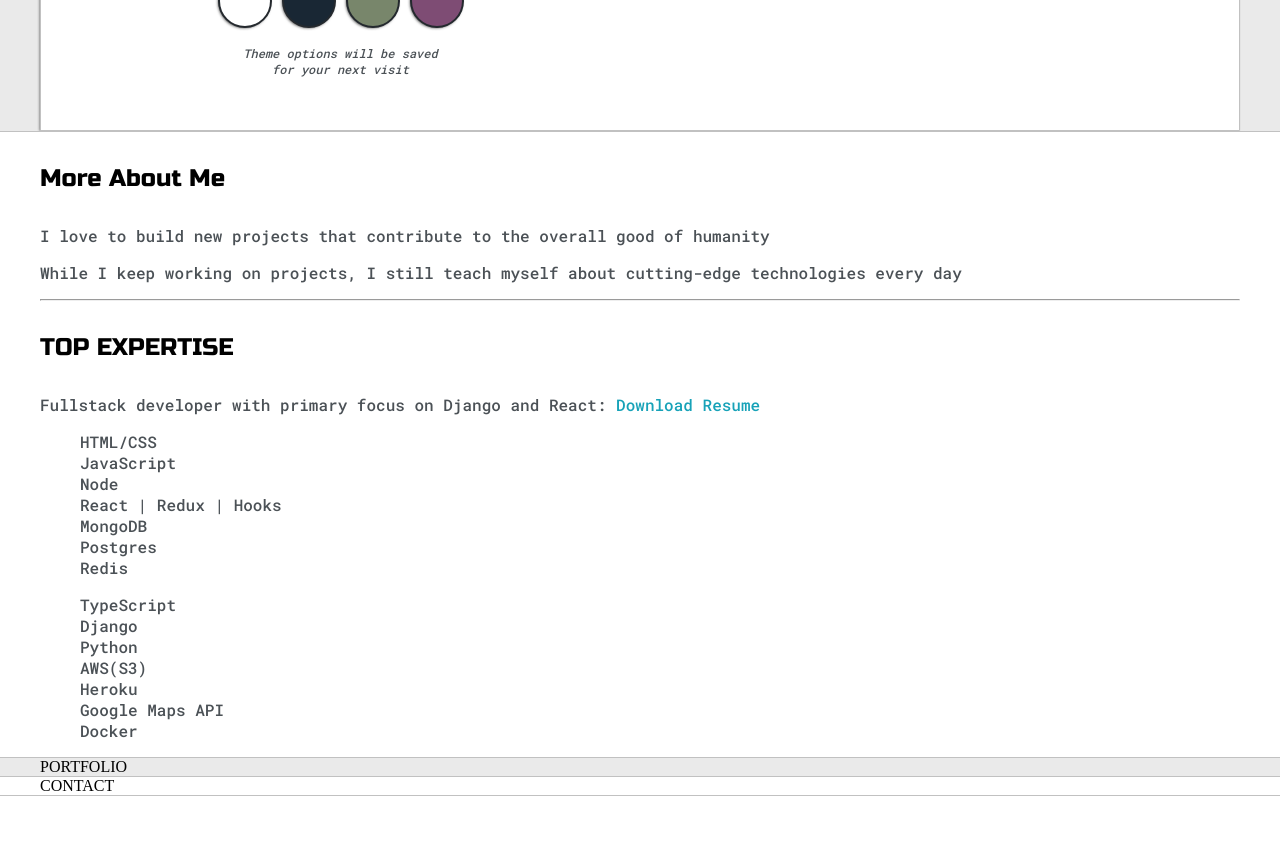
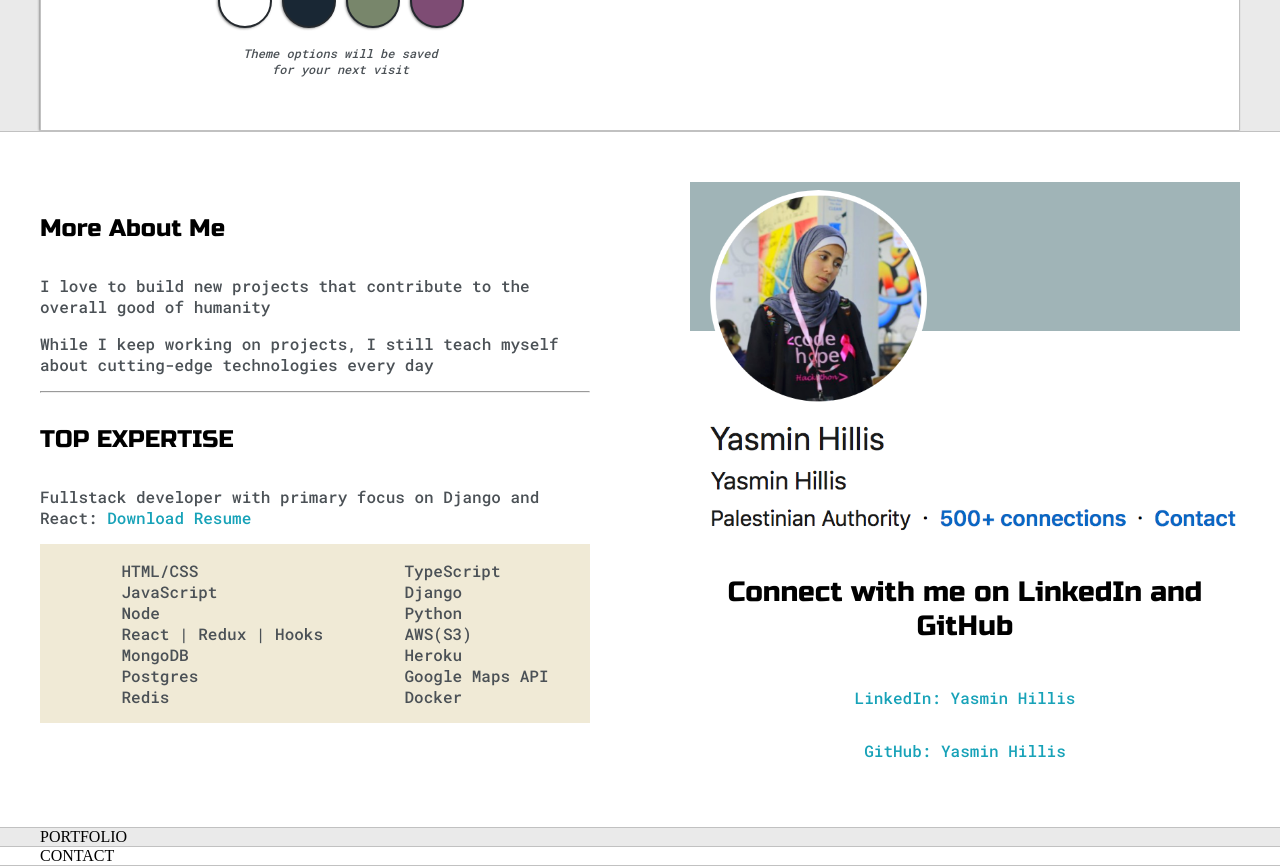
Before and after one commit to yasminove/portfolio, a React (Create React App) app: page / in a window 1280 px wide. Shown: the part 560-1426 px from the top of the page. Before the commit the page ends 1356 px from the top, so only its background shows below. Built offline with nearby package versions, Linux system fonts and the light colour scheme.

Commit message:
complete about section

```diff
--- a/src/App.tsx
+++ b/src/App.tsx
@@ -3,6 +3,7 @@ import './App.css';
 
 import ProfilePic from './images/yasmin.jpeg';
 import Resume from './images/resume.pdf';
+import Follow from './images/follow.png'
 
 function App() {
   return (
@@ -106,7 +107,16 @@ function App() {
                 </ul>
               </div>
             </div>
-            <div className='social-links'></div>
+            <div className='social-links'>
+              <img id="social-img" src={Follow}/>
+              <h3>Connect with me on LinkedIn and GitHub</h3>
+              <p>
+              <a href="https://github.com/yasminhillis" target="__blank">LinkedIn: Yasmin Hillis</a>
+              </p>
+              <p>
+              <a href="https://www.linkedin.com/in/yasmin-hillis-66088515a/" target="__blank">GitHub: Yasmin Hillis</a>
+              </p>
+            </div>
           </div>
         </div>
       </section>
@@ -117,6 +127,7 @@ function App() {
 
       <section className='s2'>
         <div className='main-container'>CONTACT</div>
+
       </section>
     </div>
   );
--- a/src/index.css
+++ b/src/index.css
@@ -217,6 +217,24 @@ li {
 
 }
 
+.about-wrapper {
+  display: grid;
+  grid-template-columns: repeat(auto-fit, minmax(320px, 1fr));
+  padding-top: 50px;
+  padding-bottom: 50px;
+  gap: 100px;
+}
+
+.social-links {
+  display: grid;
+  align-content: center;
+  text-align: center;
+}
+
+#social-img {
+  width: 100%;
+}
+
 #preview {
   width: 300px;
   border: 1.5px solid #17a2b8;
@@ -254,6 +272,12 @@ li {
   right: -5px;
 }
 
+#skills {
+  display: flex;
+  justify-content: space-evenly;
+  background-color: var(--previewShadow);
+}
+
 
 @media screen  and (max-width: 1200px) {
   .main-container {
```
Also changed, not shown: src/images/follow.png (added), 1 other file (tests, documents, lock files or other folders).
